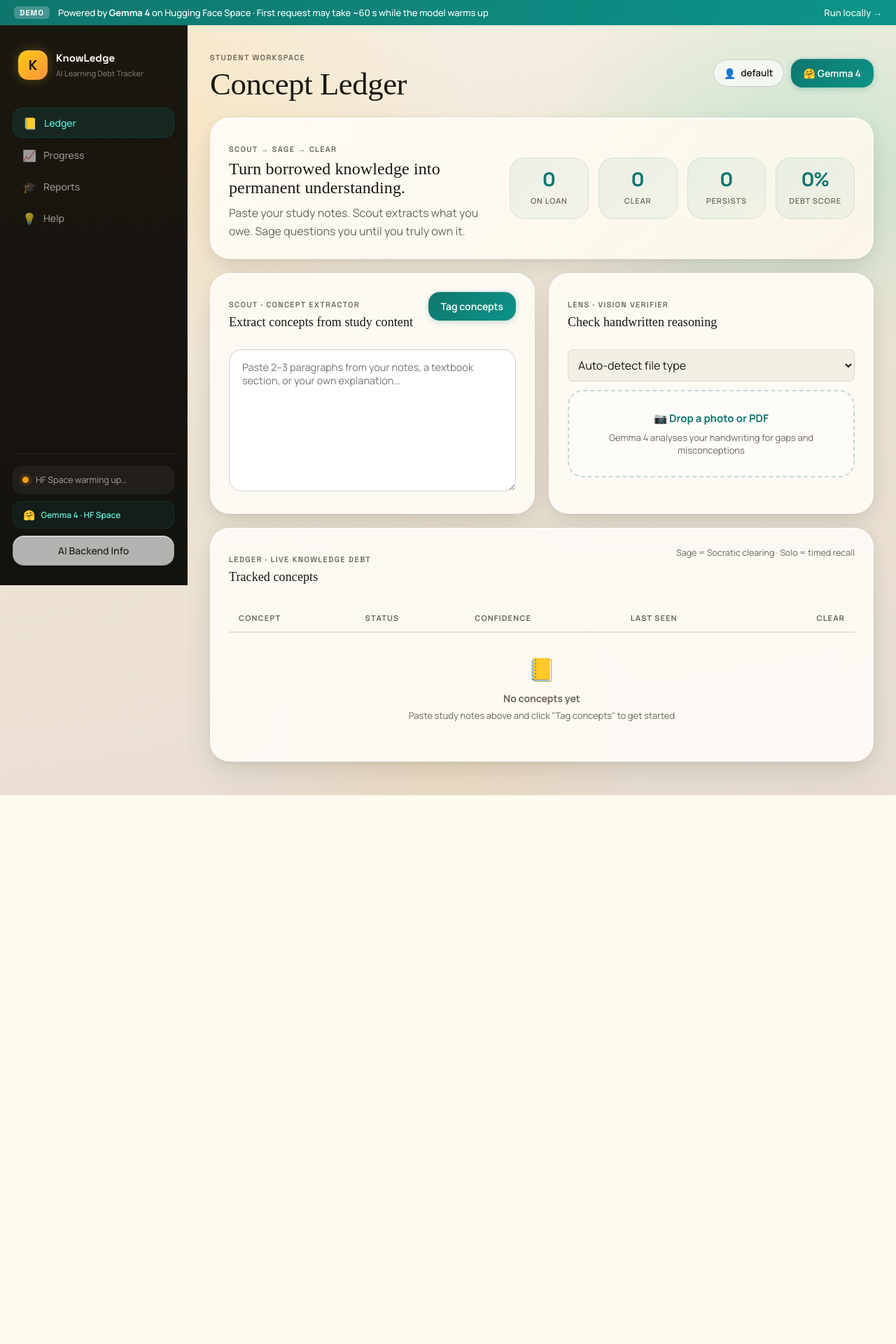
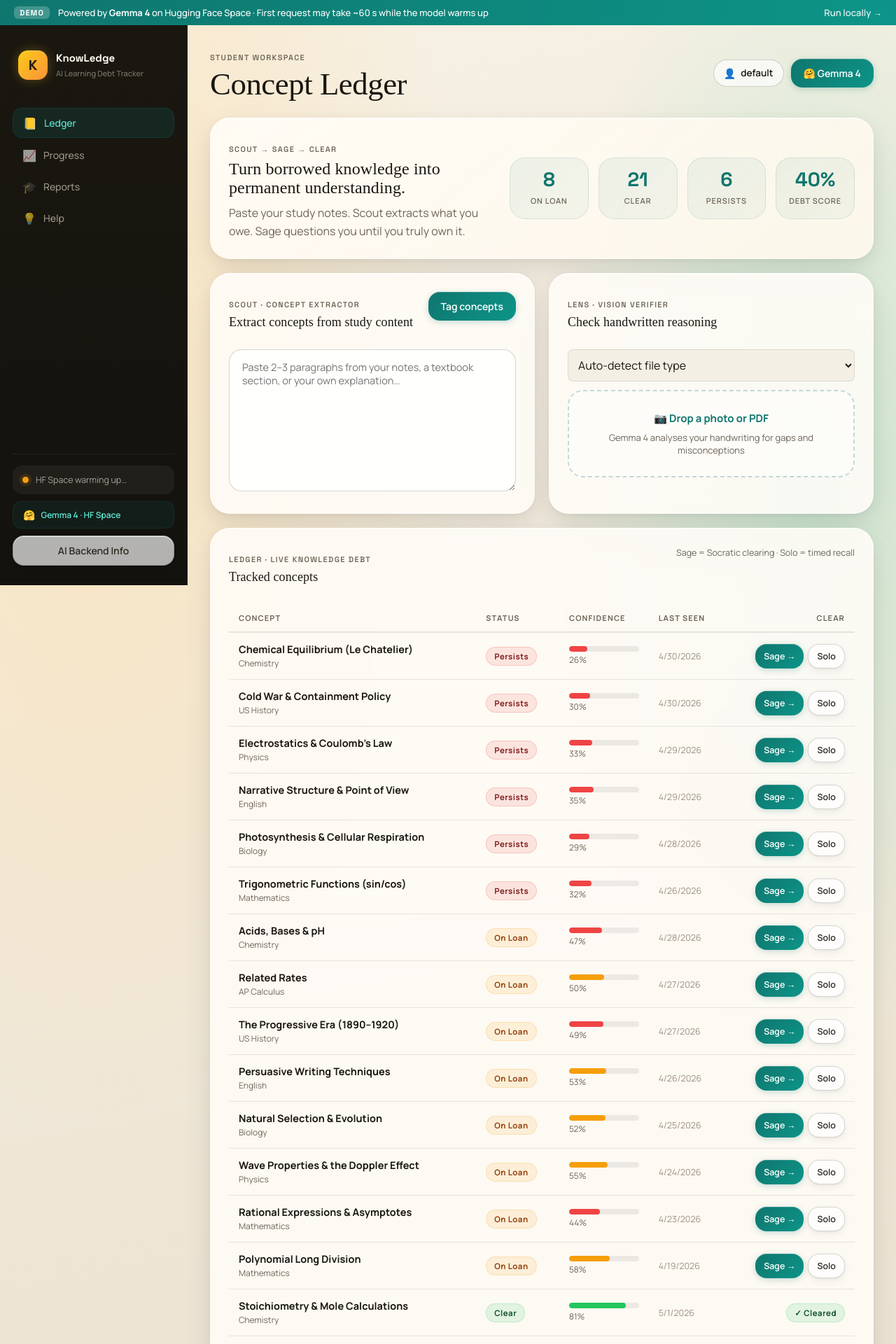
Before and after one commit to Charan-suresh/KnowLedge, a FastAPI app: page /ledger in a window 1280 px wide. Shown: the top 1920 px of the page at 70% size. Before the commit the page ends 1136 px from the top, so only its background shows below. Run offline with FastAPI, Linux system fonts and the light colour scheme; data comes from the database, SQL or seed files in the repository; data that the repository does not hold is empty; some web fonts are replaced.

Commit message:
fix: Resolve ledger UI issues, add favicon, and default demo data
- Only show HF warmup splash screen once per session to eliminate navigation latency.
- Pass '—' for initial counter values in ledger to eliminate '0' flicker during load.
- Add '/favicon.ico' endpoint returning 204 to prevent console 404 errors.
- Unconditionally seed default demo data on first application start.

```diff
--- a/knowledge/main.py
+++ b/knowledge/main.py
@@ -24,7 +24,7 @@ from datetime import date, datetime, timedelta
 from pathlib import Path
 
 from fastapi import Depends, FastAPI, File, Form, HTTPException, Query, Request, UploadFile
-from fastapi.responses import HTMLResponse, RedirectResponse
+from fastapi.responses import HTMLResponse, RedirectResponse, Response
 from fastapi.staticfiles import StaticFiles
 from fastapi.templating import Jinja2Templates
 
@@ -57,7 +57,8 @@ def init_app() -> None:
         # Seed both "demo" and "default" so any visitor gets preloaded data
         # regardless of whether their browser has a prior cookie/localStorage entry.
         seed("demo")
-        seed("default")
+    # Always seed "default" on first run so new visitors get a populated ledger
+    seed("default")
 
 
 init_app()
@@ -100,6 +101,11 @@ def render_page(request: Request, template_name: str, extra: dict | None = None)
 @app.get("/", response_class=HTMLResponse)
 def root():
     return RedirectResponse(url="/ledger")
+
+
+@app.get("/favicon.ico", include_in_schema=False)
+def favicon():
+    return Response(status_code=204)
 
 
 def _page_response(request: Request, template_name: str):
--- a/knowledge/templates/base.html
+++ b/knowledge/templates/base.html
@@ -387,6 +387,13 @@
 
       // ── HF Space / demo mode: brief brand splash then proceed ──────────────
       if (IS_HF_BACKEND || IS_DEMO) {
+        if (sessionStorage.getItem("splash_shown")) {
+          if (screenEl) screenEl.style.display = "none";
+          checkAppStatus();
+          return;
+        }
+        sessionStorage.setItem("splash_shown", "true");
+
         const hfMessages = [
           "Warming up Gemma 4 on HF Space…",
           "Initialising AI tutoring modules…",
--- a/knowledge/templates/ledger.html
+++ b/knowledge/templates/ledger.html
@@ -14,10 +14,10 @@
     <p class="hero-copy">Paste your study notes. Scout extracts what you owe. Sage questions you until you truly own it.</p>
   </div>
   <div class="hero-pill-grid">
-    <div class="hero-pill"><span id="statLoan">0</span><small>On Loan</small></div>
-    <div class="hero-pill"><span id="statClear">0</span><small>Clear</small></div>
-    <div class="hero-pill"><span id="statPers">0</span><small>Persists</small></div>
-    <div class="hero-pill"><span id="statDebt">0%</span><small>Debt Score</small></div>
+    <div class="hero-pill"><span id="statLoan">—</span><small>On Loan</small></div>
+    <div class="hero-pill"><span id="statClear">—</span><small>Clear</small></div>
+    <div class="hero-pill"><span id="statPers">—</span><small>Persists</small></div>
+    <div class="hero-pill"><span id="statDebt">—</span><small>Debt Score</small></div>
   </div>
 </section>
 
```
